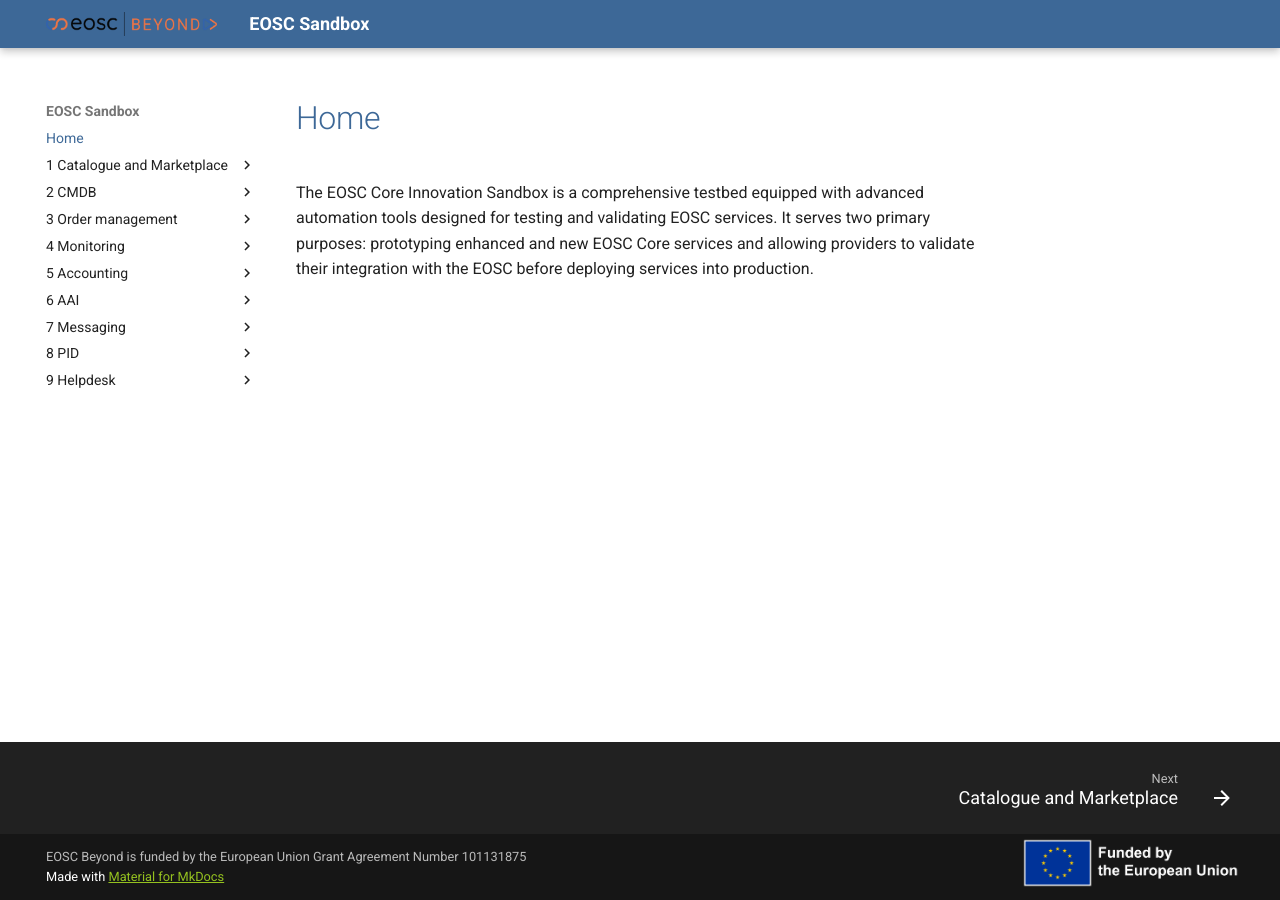
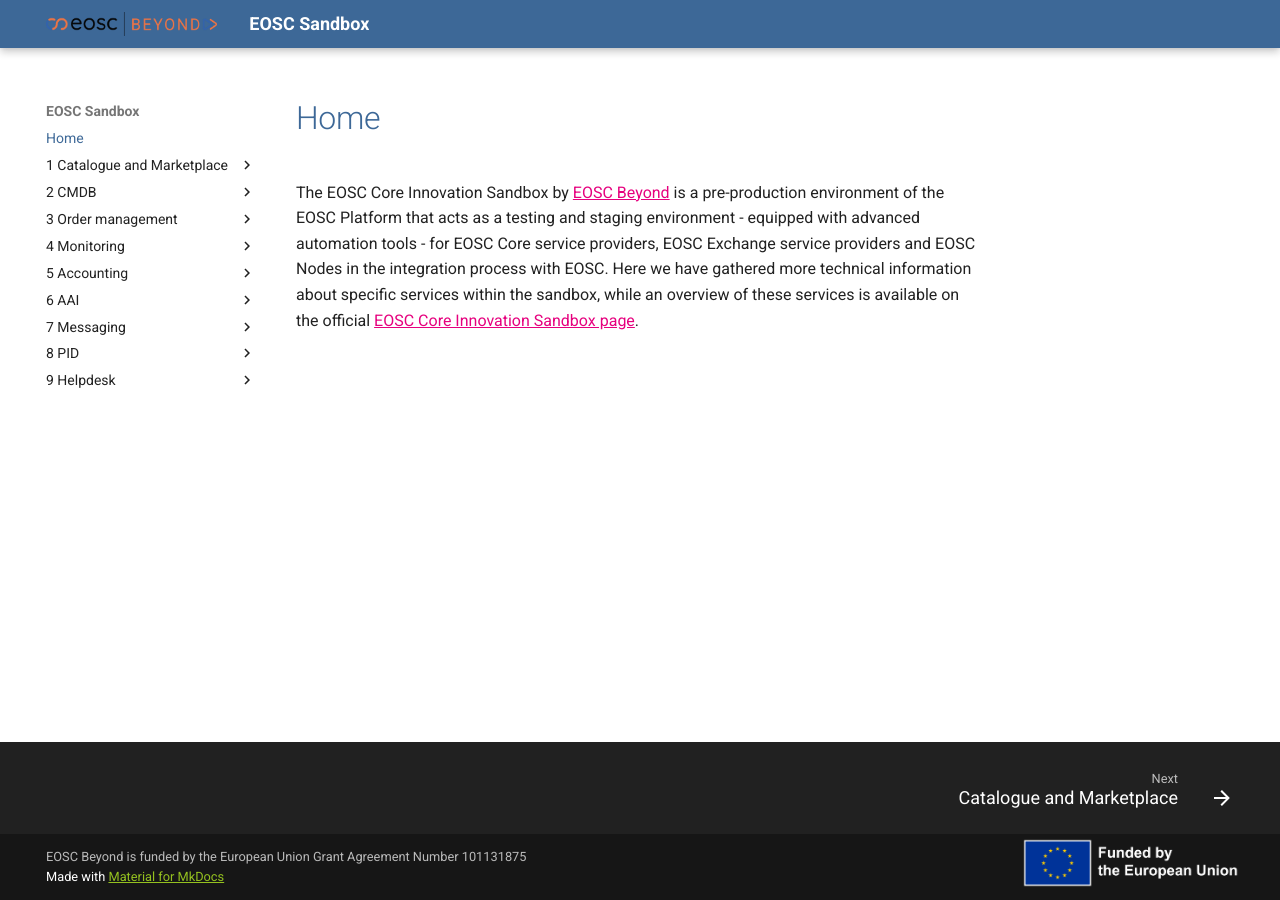
Before and after one commit to eosc-beyond-sandbox/eosc-sandbox, an MkDocs documentation site: the page built from resources/index.md, in a window 1280 px wide. Built offline with MkDocs 1.6.1 and Material for MkDocs 9.7.7, drawn with Linux system fonts in a browser that asks for light colours.

Commit message:
Homa page update

```diff
--- a/resources/index.md
+++ b/resources/index.md
@@ -1,3 +1,3 @@
 # Home
 
-The EOSC Core Innovation Sandbox is a comprehensive testbed equipped with advanced automation tools designed for testing and validating EOSC services. It serves two primary purposes: prototyping enhanced and new EOSC Core services and allowing providers to validate their integration with the EOSC before deploying services into production.
+The EOSC Core Innovation Sandbox by [EOSC Beyond](https://www.eosc-beyond.eu/) is a pre-production environment of the EOSC Platform that acts as a testing and staging environment - equipped with advanced automation tools - for EOSC Core service providers, EOSC Exchange service providers and EOSC Nodes in the integration process with EOSC. Here we have gathered more technical information about specific services within the sandbox, while an overview of these services is available on the official [EOSC Core Innovation Sandbox page](https://sandbox.eosc-beyond.eu/).
```
